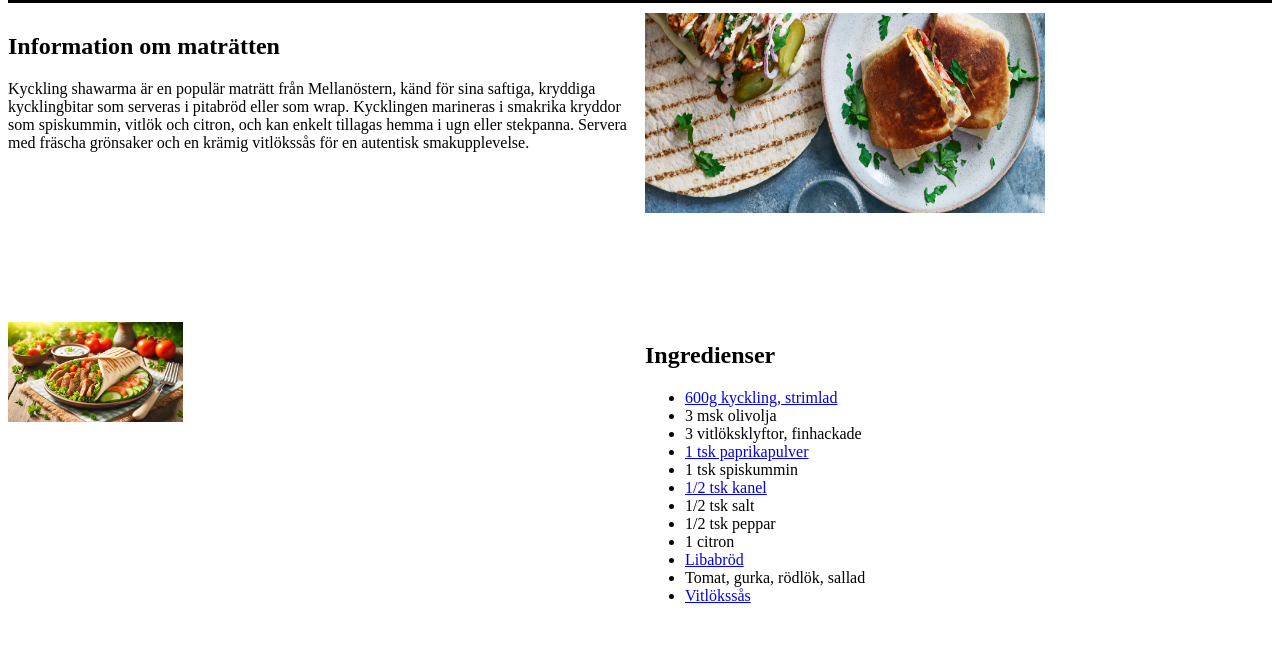
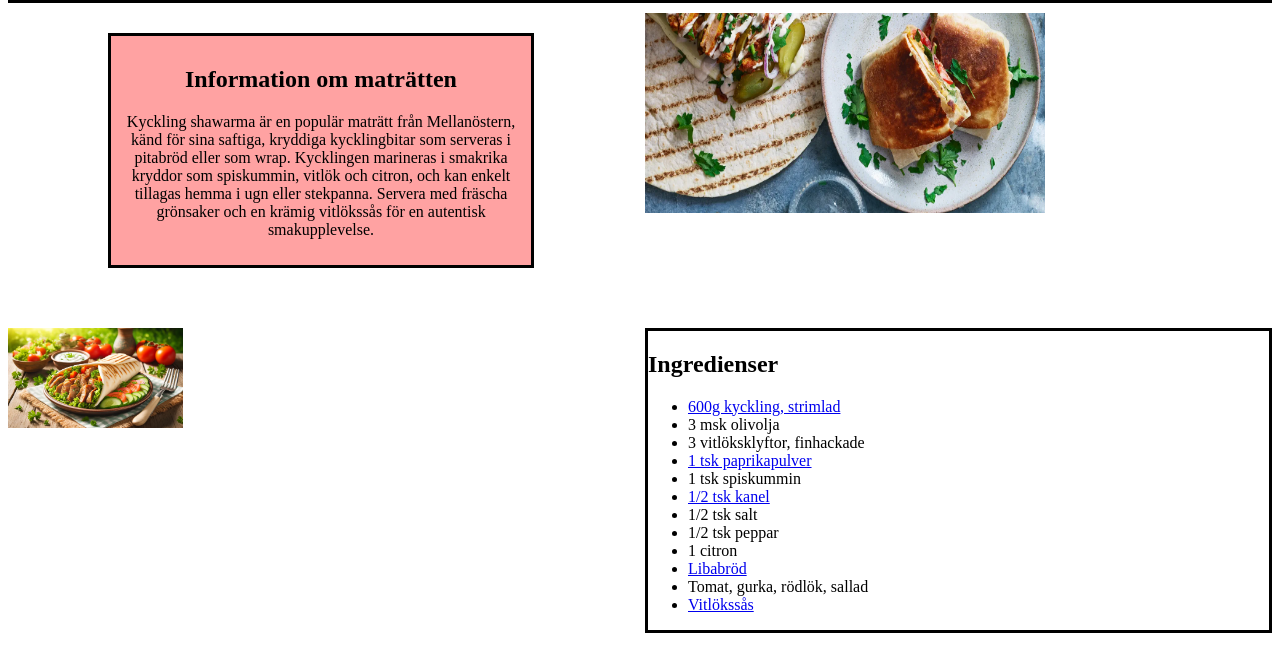
Before and after one commit to JohnnyBattah/Webb_Projekt1, a plain HTML site: page index.html in a window 1280 px wide. Shown: the part 85-756 px from the top of the page. Drawn offline with Linux system fonts and the light colour scheme.

Commit message:
Klar med ruta 1 - information om maträtten

```diff
--- a/index.html
+++ b/index.html
@@ -17,29 +17,36 @@
 
 
     <article id="ruta-1">
-            <h2>Information om maträtten</h2>
+        <div id="test">
+        <h2><b>Information om maträtten</b></h2>
 
-            <p>Kyckling shawarma är en populär maträtt från Mellanöstern, känd för sina saftiga, kryddiga kycklingbitar som serveras i pitabröd eller som wrap. Kycklingen marineras i smakrika kryddor som spiskummin, vitlök och citron, och kan enkelt tillagas hemma i ugn eller stekpanna.  Servera med fräscha grönsaker och en krämig vitlökssås för en autentisk smakupplevelse.</p>
+        <p>Kyckling shawarma är en populär maträtt från Mellanöstern, känd för sina saftiga, kryddiga kycklingbitar som
+            serveras i pitabröd eller som wrap. Kycklingen marineras i smakrika kryddor som spiskummin, vitlök och
+            citron, och kan enkelt tillagas hemma i ugn eller stekpanna. Servera med fräscha grönsaker och en krämig
+            vitlökssås för en autentisk smakupplevelse.</p>
     </article>
+</div>
 
     <img id="bild-1" src="img/chicken-shawarma3.webp" alt="2 kyckling shawarma rullar på en tallrik">
 
     <img id="bild-2" src="img/Grilled_Shawarma_4.webp" alt="AI genererad bild på Shawarma">
 
-
-        <article id="rita-2">
-            <h2>Ingredienser</h2>
+    <article id="ruta-2">
+        <h2><b>Ingredienser</b></h2>
         <ul>
             <li><a href="https://handla.ica.se/produkt/2055334" target="_blank">600g kyckling, strimlad</a></li>
             <li>3 msk olivolja</li>
             <li>3 vitlöksklyftor, finhackade</li>
-                <li><a href="https://www.delitea.se/santa-maria-paprikapulver-37-g" target="_blank">1 tsk paprikapulver</a></li>
+            <li><a href="https://www.delitea.se/santa-maria-paprikapulver-37-g" target="_blank">1 tsk paprikapulver</a>
+            </li>
             <li>1 tsk spiskummin</li>
-                <li><a href="https://www.hemkop.se/produkt/Kanel-Malen-Burk-101282293_ST" target="_blank">1/2 tsk kanel</a></li>
+            <li><a href="https://www.hemkop.se/produkt/Kanel-Malen-Burk-101282293_ST" target="_blank">1/2 tsk kanel</a>
+            </li>
             <li>1/2 tsk salt</li>
             <li>1/2 tsk peppar</li>
             <li>1 citron</li>
-                <li><a href="https://www.coop.se/handla/varor/brod-bageri/korvbrod-hamburgerbrod-ovrigt/maltidsbrod-street-food/orientaliskt-tunnbrod-7393145093178" target="_blank">Libabröd</a></li>
+            <li><a href="https://www.coop.se/handla/varor/brod-bageri/korvbrod-hamburgerbrod-ovrigt/maltidsbrod-street-food/orientaliskt-tunnbrod-7393145093178"
+                    target="_blank">Libabröd</a></li>
             <li>Tomat, gurka, rödlök, sallad</li>
             <li><a href="https://www.hemkop.se/produkt/Vitlokssas-101262844_ST" target="_blank">Vitlökssås</a></li>
         </ul>
--- a/style.css
+++ b/style.css
@@ -1,11 +1,11 @@
-body{
+body {
     display: grid;
     grid-template-columns: 2fr 2fr;
     grid-template-rows: 10vh 20fr 20fr 40fr 10fr;
     gap: 10px;
 }
 
-header{
+header {
     border: 3px solid black;
     display: flex;
     flex-direction: row;
@@ -15,28 +15,40 @@ header{
     align-items: center;
 }
 
-.bild-rubrik{
+.bild-rubrik {
     height: 58px;
     width: 58px;
 }
 
-#ruta-1{
-/*     grid-column: 2/3;
-    grid-row: 1/2;
- */
- grid-column: 1/2;
- grid-row: 2/3;
+#ruta-1 {
+    grid-column: 1/2;
+    grid-row: 2/3;
+    text-align: center;
+    margin-top: 20px;
 }
 
-#bild-1{
+#bild-1 {
     grid-row: 2/3;
     grid-column: 2/3;
     height: 200px;
     width: 400px;
 }
 
-#bild-2{
+#bild-2 {
     grid-row: 3/4;
     grid-column: 1/2;
     height: 100px;
 }
+
+#ruta-2{
+    border: 3px solid black;
+}
+
+#test{
+    border: 3px solid black;
+    margin-left: 100px;
+    width: 50%;
+    padding: 10px;
+    background-color: #FFA2A2;
+    width: 400px;
+}
```
Lines whose indentation alone changed are shown as unchanged.
